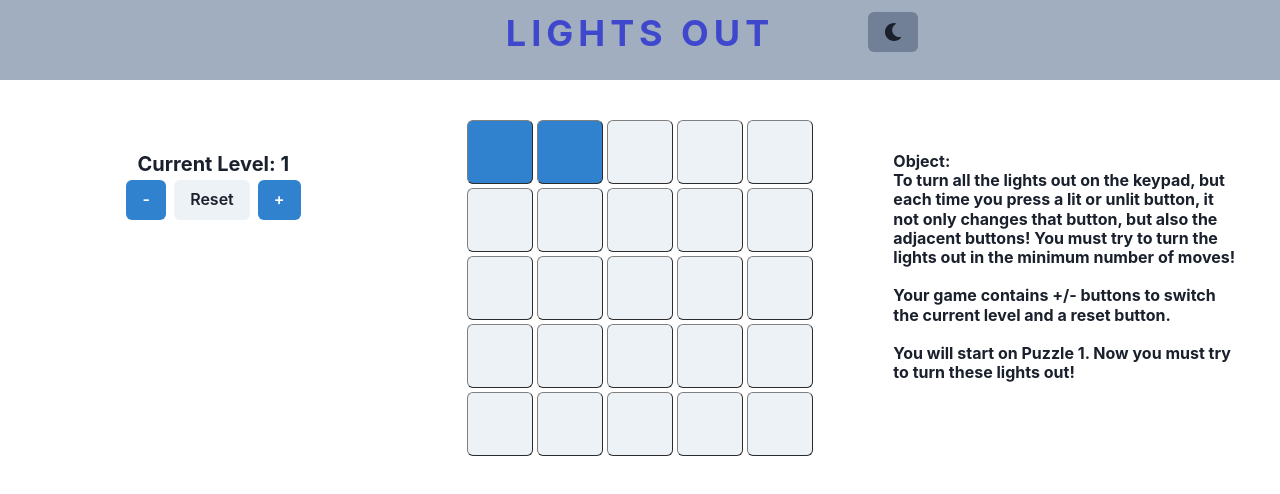
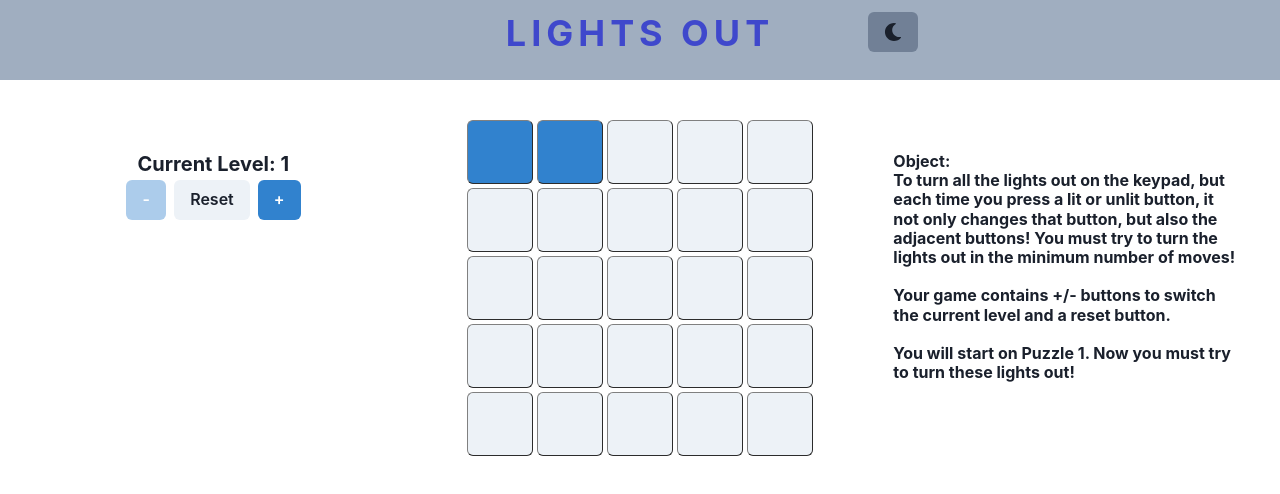
Before and after one commit to DenverJensen/lights_out, a React (Create React App) app: page / in a window 1280 px wide. Shown: the top 494 px of the page. Built offline with nearby package versions, Linux system fonts and the light colour scheme.

Commit message:
disable buttons if next puzzle doesnt exist

```diff
--- a/src/components/levelSelect/levelSelect.js
+++ b/src/components/levelSelect/levelSelect.js
@@ -1,6 +1,10 @@
 import { Button, Center, Heading, Text } from '@chakra-ui/react';
+import { Puzzles5 } from '../../utilties/5Puzzles';
 
 const LevelSelect = ({ level, setLevel, reset }) => {
+    const levelLength = Puzzles5.length
+    console.log(level ==1)
+
   return (
     <Heading size="md">
       <Center>Current Level: {level}</Center>
@@ -11,6 +15,7 @@ const LevelSelect = ({ level, setLevel, reset }) => {
           onClick={() => {
             setLevel(level - 1);
           }}
+          isDisabled={level==1}
         >
           -
         </Button>
@@ -28,6 +33,7 @@ const LevelSelect = ({ level, setLevel, reset }) => {
           onClick={() => {
             setLevel(level + 1);
           }}
+          isDisabled={level == levelLength}
         >
           +
         </Button>
--- a/src/pages/gameBoard.js
+++ b/src/pages/gameBoard.js
@@ -41,7 +41,6 @@ const GameBoard = () => {
     //flip tiles for current selected level
     for (const tile in newMap) {
       for (const p in currentPuzzle) {
-        console.log(currentPuzzle[p], newMap[tile].index);
         if (currentPuzzle[p] === newMap[tile].index) {
           newMap[tile].isLit = true;
         }
```
Also changed, not shown: src/utilties/tileMapping.js (deleted).
